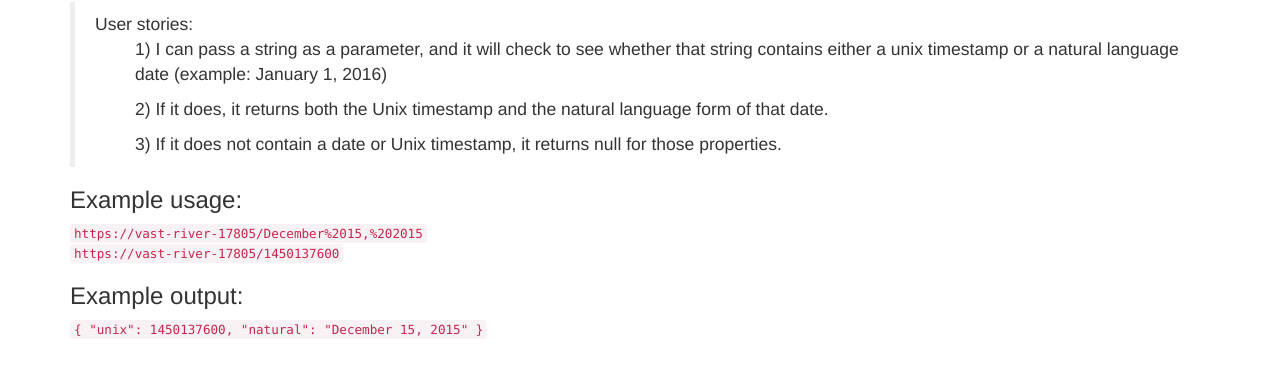
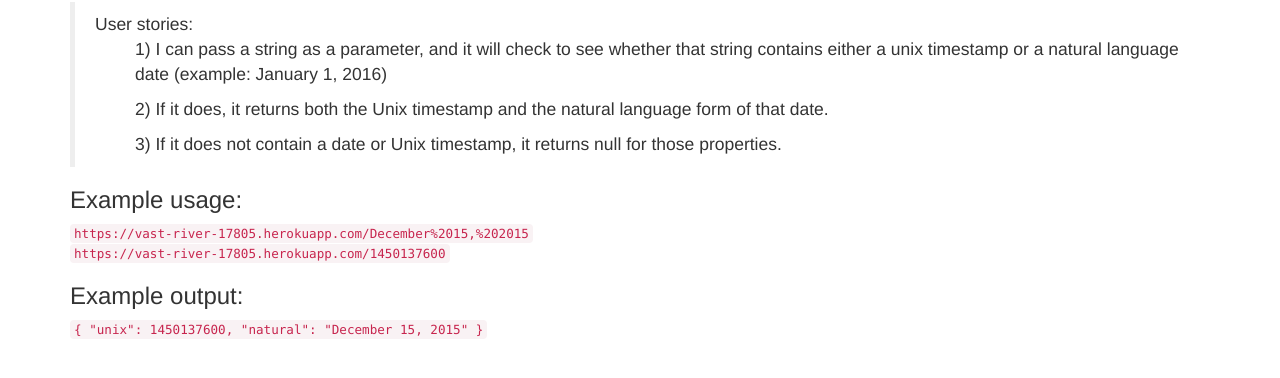
Before and after one commit to BenHagan/timestamp, a website: page index.html in a window 1280 px wide. Shown: the part 68-446 px from the top of the page. Drawn offline with nearby package versions, Linux system fonts and the light colour scheme.

Commit message:
Fixed broken URL on home page

```diff
--- a/index.html
+++ b/index.html
@@ -17,8 +17,8 @@
                 <ul>3) If it does not contain a date or Unix timestamp, it returns null for those properties.</ul>
             </blockquote>
             <h3>Example usage:</h3>
-            <code>https://vast-river-17805/December%2015,%202015</code><br>
-            <code>https://vast-river-17805/1450137600</code>
+            <code>https://vast-river-17805.herokuapp.com/December%2015,%202015</code><br>
+            <code>https://vast-river-17805.herokuapp.com/1450137600</code>
             <h3>Example output:</h3>
             <code>
                 {
```
